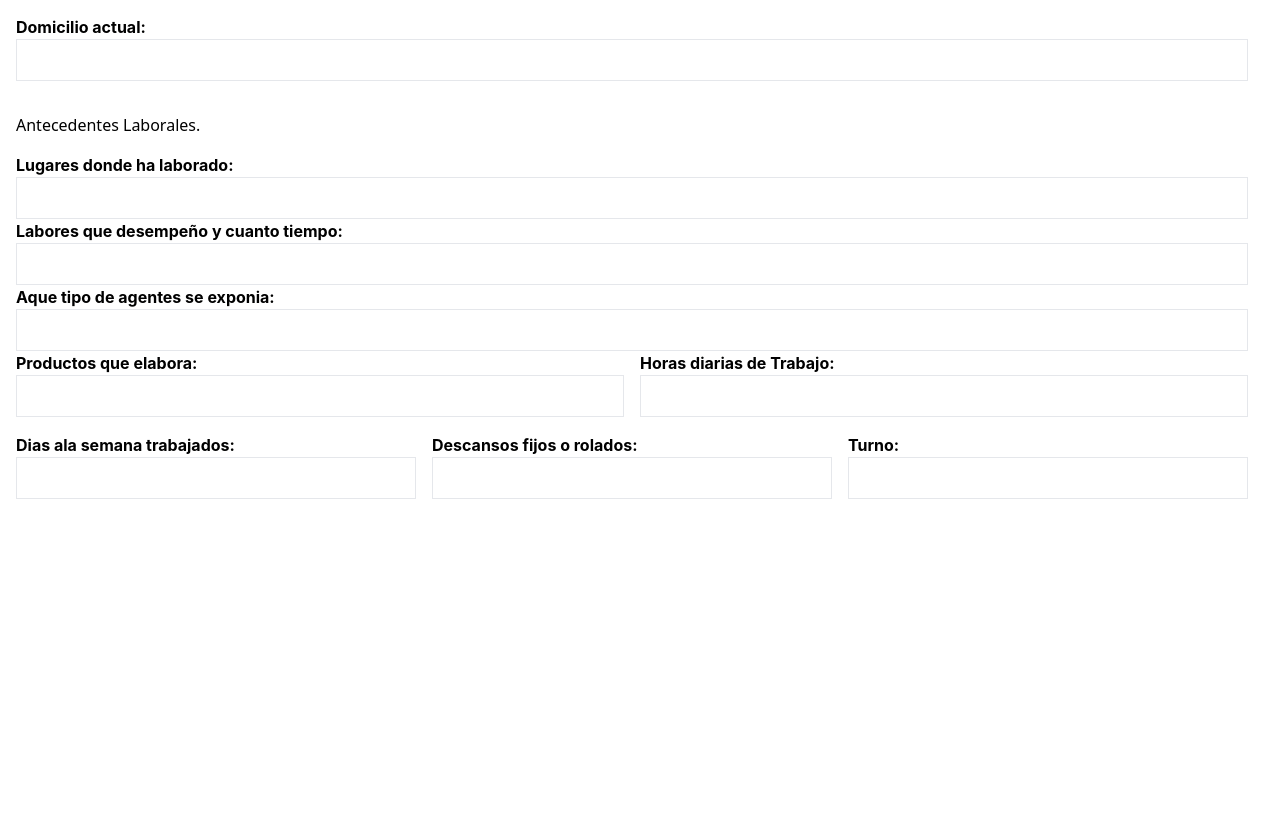
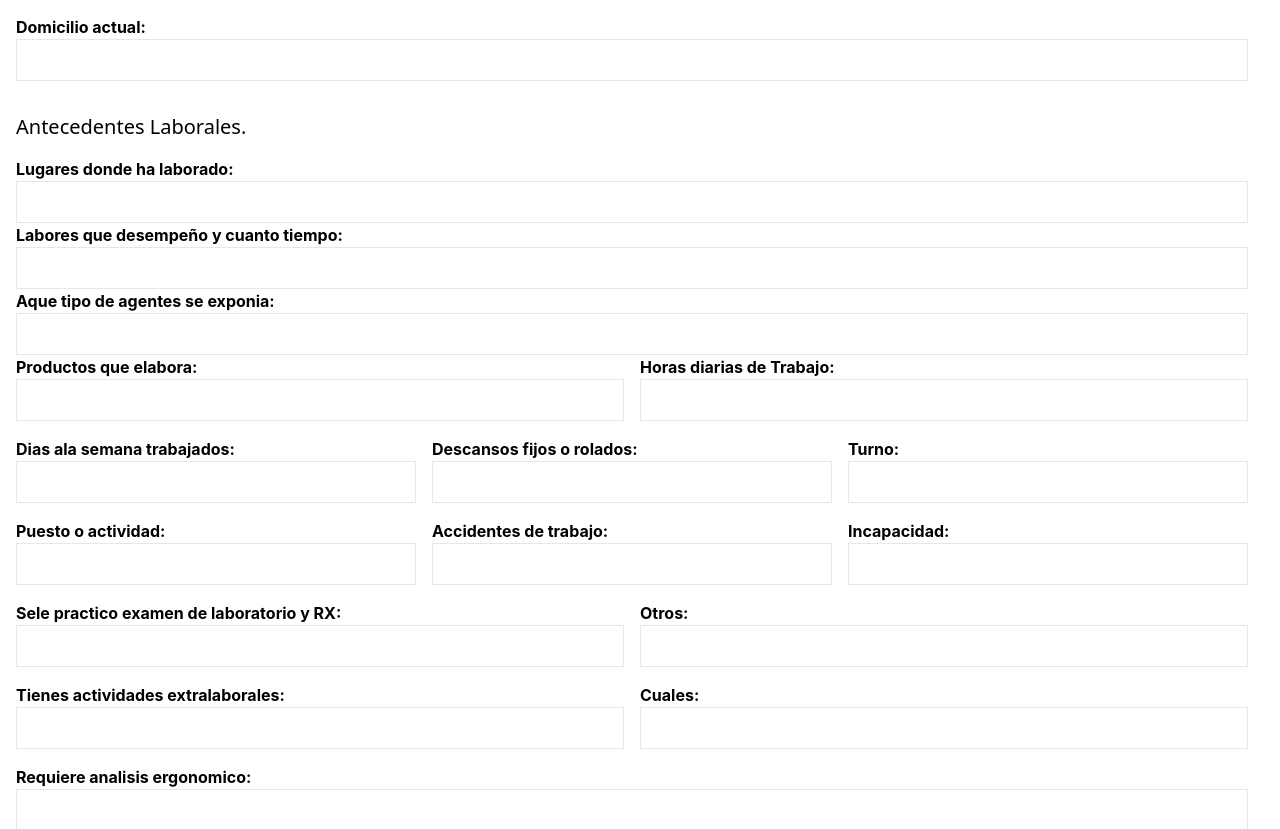
Before and after one commit to Varg-Vikernes/medical-control, a React (Create React App) app: page /Hcx1 in a window 1280 px wide. Shown: the part 753-1582 px from the top of the page. Before the commit the page ends 1284 px from the top, so only its background shows below. Built offline with nearby package versions, Linux system fonts and the light colour scheme.

Commit message:
form Antecedente laboral en proceso de aprobacion

```diff
--- a/src/components/Hcx1/AntecentesLaboral/antecedentesLabotales.jsx
+++ b/src/components/Hcx1/AntecentesLaboral/antecedentesLabotales.jsx
@@ -9,11 +9,18 @@ const AntecedentesLaborales = () => {
     const [diasTrabajados, setDiasTrabajados] = useState('');
     const [descansosFijos, setDescansosFijos] = useState('');
     const [turno, setTurno] = useState('');
-
+    const [puestoActividad, setPuestoActividad] = useState('');
+    const [accidentesTrabajo, setAccidentesTrabajo] = useState('');
+    const [incapacidad, setIncapacidad] = useState('');
+    const [examenLaboratorio, setExamenLaboratorio] = useState('');
+    const [actividadesExtra, setActividadesExtra] = useState('');
+    const [otros, setOtros] = useState('');
+    const [analisisErgonomico, setAnalisisErgonomico] = useState('');
+    const [cuales, setCuales] = useState('');
     return (
         <form action="" className="w-full p-4">
 
-            <h1 className="text-x1 font-sans mb-4"> Antecedentes Laborales. </h1>
+            <h1 className="text-xl  font-sans mb-4"> Antecedentes Laborales. </h1>
             {/* FORMULARIO ANTECEDENTES LABORALES */}
             <div className="flex-1 mr-4">
                 <label htmlFor="lugaresLaborales" className="block font-bold">
@@ -105,6 +112,97 @@ const AntecedentesLaborales = () => {
                 </div>
             </div>
 
+            <div className="flex justify-betwen mb-4">
+
+                <div className="flex-1 mr-4 ">
+                    <label htmlFor="puestoActividad" className="block font-bold">
+                        Puesto o actividad:
+                    </label>
+                    <input type="text" name="puestoActividad" id="puestoActividad"
+                        className="w-full border p-2"
+                        value={puestoActividad}
+                        onChange={(e) => setPuestoActividad(e.target.value)}
+                    />
+                </div>
+
+                <div className="flex-1 mr-4 ">
+                    <label htmlFor="accidentesTrabajo" className="block font-bold">
+                        Accidentes de trabajo:
+                    </label>
+                    <input type="text" name="accidentesTrabajo" id="accidentesTrabajo"
+                        className="w-full border p-2"
+                        value={accidentesTrabajo}
+                        onChange={(e) => setAccidentesTrabajo(e.target.value)}
+                    />
+                </div>
+                <div className="flex-1 mr-4 ">
+                    <label htmlFor="Incapacidad" className="block font-bold">
+                        Incapacidad:
+                    </label>
+                    <input type="text" name="Incapacidad" id="Incapacidad"
+                        className="w-full border p-2"
+                        value={incapacidad}
+                        onChange={(e) => setIncapacidad(e.target.value)}
+                    />
+                </div>
+            </div>
+
+            <div className="flex justify-betwen mb-4">
+                <div className="flex-1 mr-4 ">
+                    <label htmlFor="examenLaboratorio" className="block font-bold">
+                        Sele practico examen de laboratorio y RX:
+                    </label>
+                    <input type="text" name="examenLaboratorio" id="examenLaboratorio"
+                        className="w-full border p-2"
+                        value={examenLaboratorio}
+                        onChange={(e) => setExamenLaboratorio(e.target.value)}
+                    />
+                </div>
+
+                <div className="flex-1 mr-4 ">
+                    <label htmlFor="otros" className="block font-bold">
+                        Otros:                    </label>
+                    <input type="text" name="otros" id="otros"
+                        className="w-full border p-2"
+                        value={otros}
+                        onChange={(e) => setOtros(e.target.value)}
+                    />
+                </div>
+            </div>
+
+            <div className="flex justify-betwen mb-4">
+                <div className="flex-1 mr-4 ">
+                    <label htmlFor="actividadesExtra" className="block font-bold">
+                        Tienes actividades extralaborales:
+                    </label>
+                    <input type="text" name="actividadesExtra" id="actividadesExtra"
+                        className="w-full border p-2"
+                        value={actividadesExtra}
+                        onChange={(e) => setActividadesExtra(e.target.value)}
+                    />
+                </div>
+
+                <div className="flex-1 mr-4 ">
+                    <label htmlFor="cuales" className="block font-bold">
+                        Cuales:
+                    </label>
+                    <input type="text" name="otros" id="otros"
+                        className="w-full border p-2"
+                        value={cuales}
+                        onChange={(e) => setCuales(e.target.value)}
+                    />
+                </div>
+            </div>
+            <div className="flex-1 mr-4">
+                <label htmlFor="analisisErgonomico" className="block font-bold">
+                    Requiere analisis ergonomico:
+                </label>
+                <input type="text" name="analisisErgonomico" id="analisisErgonomico"
+                    className="w-full border p-2 w-full"
+                    value={analisisErgonomico}
+                    onChange={(e) => setAnalisisErgonomico(e.target.value)}
+                />
+            </div>
         </form>
     );
 }
```
